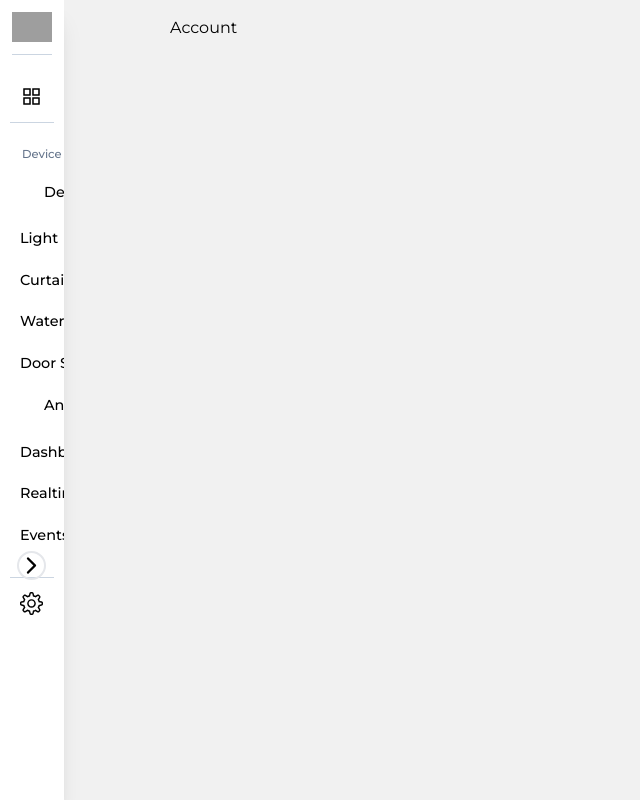
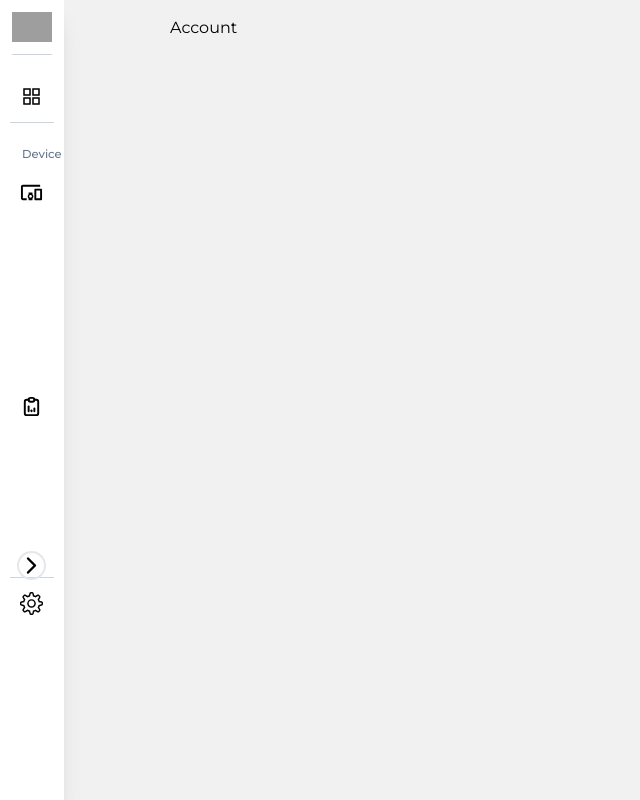
Before and after one commit to jasonchriscodes/Home-Automation-Manager, a React (Create React App) app in the folder frontend/: page /account in a window 1280 px wide. Shown: the whole page, without its empty margins (0-640 px from the left). Built offline with nearby package versions, Linux system fonts and the light colour scheme; grey boxes are pictures that could not be loaded.

Commit message:
chore: add tab in sub menus

```diff
--- a/frontend/src/layouts/sidebar/SubMenu.js
+++ b/frontend/src/layouts/sidebar/SubMenu.js
@@ -7,11 +7,11 @@ const SubMenu = ({ data }) => {
   return (
     <>
       <li className={`link ${pathname.includes(data.name) && "text-blue-600"}`}>
-        <data.icon size={23} />
+        <data.icon size={23} className="min-w-max" />
         <p className="capitalize flex-1">{data.name}</p>
         <IoIosArrowDown className="" />
       </li>
-      <ul>
+      <ul className="flex flex-col pl-14 text=[0.8rem] font-normal overflow-hidden">
         {data.menus.map((menu) => (
           <li key={menu}>
             {/*
```
